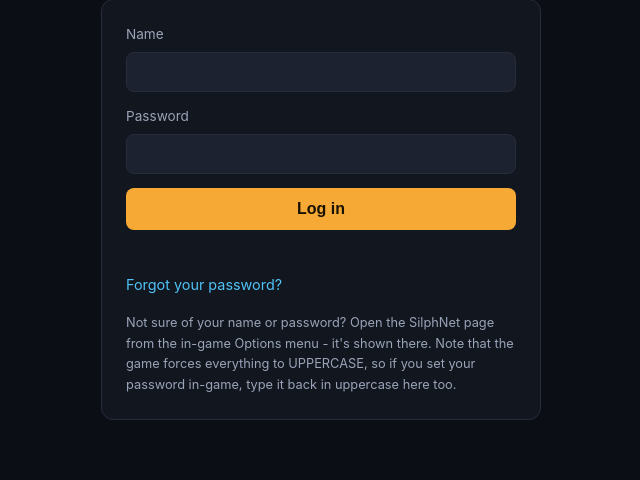
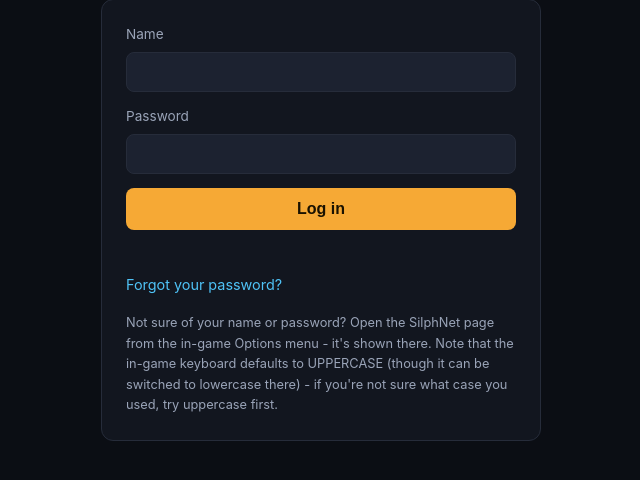
Before and after one commit to AshJamB/SilphNet, a PHP site: page /account.php in a window 1280 px wide. Shown: the part 134-614 px from the top of the page, without its empty margins (319-959 px from the left). Run offline with PHP 8.4, Linux system fonts and the light colour scheme.

Commit message:
Add favicon and fix incorrect uppercase/re-auth wording on account.php
Added a favicon (cropped from the existing SilphNet logo's tower/Pokéball emblem, since the wordmark has no separate "SN" mark to isolate) across the standard sizes (16/32/48/180/192/512px + .ico), wired into both index.php and account.php.

Corrected two inaccurate messages on account.php:

The uppercase note previously said the game "forces" uppercase; corrected to reflect that uppercase is only the in-game keyboard's default and can be switched to lowercase per field.
The password-change and password-reset success messages now tell the player to update MY NAME/PASSWORD in the mod's in-game Options menu to match, and explain that skipping this causes the mod to prompt "SN NEW ACCT?" instead of logging into the existing account.

```diff
--- a/server/web/account.php
+++ b/server/web/account.php
@@ -18,6 +18,11 @@
 <meta charset="UTF-8">
 <meta name="viewport" content="width=device-width, initial-scale=1.0">
 <title>My Account - SilphNet</title>
+<link rel="icon" type="image/x-icon" href="assets/favicon.ico">
+<link rel="icon" type="image/png" sizes="16x16" href="assets/favicon-16.png">
+<link rel="icon" type="image/png" sizes="32x32" href="assets/favicon-32.png">
+<link rel="icon" type="image/png" sizes="48x48" href="assets/favicon-48.png">
+<link rel="apple-touch-icon" sizes="180x180" href="assets/favicon-180.png">
 <style>
   :root {
     --bg: #0b0e14;
@@ -84,8 +89,8 @@
     </p>
     <p style="font-size: 0.8rem; color: var(--text-dim); margin-top: 16px; margin-bottom: 0;">
       Not sure of your name or password? Open the SilphNet page from the in-game Options menu -
-      it's shown there. Note that the game forces everything to UPPERCASE, so if you set your
-      password in-game, type it back in uppercase here too.
+      it's shown there. Note that the in-game keyboard defaults to UPPERCASE (though it can be
+      switched to lowercase there) - if you're not sure what case you used, try uppercase first.
     </p>
   </div>
 
@@ -384,7 +389,7 @@ el('changePassBtn').addEventListener('click', async () => {
     }
     el('currentPass').value = '';
     el('newPass').value = '';
-    el('changePassMsg').textContent = 'Password changed. Remember: the game forces uppercase, so use uppercase when you type it in-game.';
+    el('changePassMsg').textContent = "Password changed. Go into the mod's Options menu in-game and update MY NAME/PASSWORD to match, or you'll be prompted to create a new account instead of logging into this one.";
     el('changePassMsg').className = 'msg ok';
   } catch (e) {
     el('changePassMsg').textContent = 'Could not reach the server. Try again.';
@@ -466,7 +471,7 @@ el('resetBtn').addEventListener('click', async () => {
       return;
     }
     el('resetNewPass').value = '';
-    el('resetMsg').textContent = 'Password reset! Remember: the game forces uppercase, so use uppercase when you type it in-game. You can log in below.';
+    el('resetMsg').textContent = "Password reset! Go into the mod's Options menu in-game and update MY NAME/PASSWORD to match, or you'll be prompted to create a new account instead of logging into this one. You can log in below to keep managing your account.";
     el('resetMsg').className = 'msg ok';
     el('resetBtn').disabled = true;
   } catch (e) {
--- a/server/web/index.php
+++ b/server/web/index.php
@@ -35,6 +35,11 @@ $ghRelease = silphnet_github_get('https://api.github.com/repos/AshJamB/SilphNet/
 <meta name="viewport" content="width=device-width, initial-scale=1.0">
 <title>SilphNet - Multiplayer Presence Mod for Gen 1 Recomp</title>
 <meta name="description" content="A multiplayer presence mod for Pokemon Gen 1 Recomp. Log in, add friends by Trainer ID, and see their last-known positions - no server process required.">
+<link rel="icon" type="image/x-icon" href="assets/favicon.ico">
+<link rel="icon" type="image/png" sizes="16x16" href="assets/favicon-16.png">
+<link rel="icon" type="image/png" sizes="32x32" href="assets/favicon-32.png">
+<link rel="icon" type="image/png" sizes="48x48" href="assets/favicon-48.png">
+<link rel="apple-touch-icon" sizes="180x180" href="assets/favicon-180.png">
 <style>
   :root {
     --bg: #0b0e14;
```
Also changed, not shown: server/web/assets/emblem_square.png (added), server/web/assets/favicon-16.png (added), server/web/assets/favicon-180.png (added), server/web/assets/favicon-192.png (added), server/web/assets/favicon-32.png (added), server/web/assets/favicon-48.png (added), server/web/assets/favicon-512.png (added), server/web/assets/favicon.ico (added).
